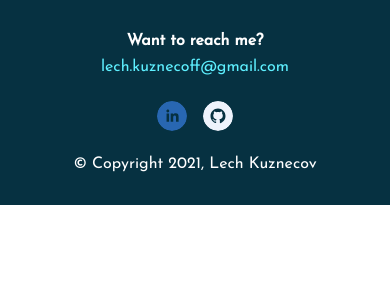
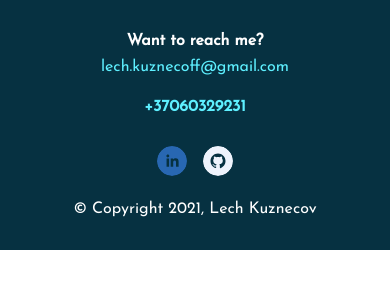
Before and after one commit to LechK/personal-website, a React (Create React App) app: page /about in a window 390 px wide. Shown: the top 300 px of the page. Built offline with nearby package versions, Linux system fonts and the light colour scheme.

Commit message:
phone number added

```diff
--- a/src/Routes.js
+++ b/src/Routes.js
@@ -14,6 +14,7 @@ function Routes() {
       </Suspense>
       <Footer
         email="lech.kuznecoff@gmail.com"
+        phoneNumber="+37060329231"
         copyright="&copy; Copyright 2021, Lech Kuznecov"
       />
     </Router>
--- a/src/components/Footer/Footer.jsx
+++ b/src/components/Footer/Footer.jsx
@@ -1,11 +1,12 @@
 import React from "react";
 import * as S from "./Footer.style";
 
-function Footer({ email, copyright }) {
+function Footer({ email, copyright, phoneNumber }) {
   return (
     <S.Footer>
       <S.Heading>Want to reach me?</S.Heading>
       <S.Email href={`mailto:${email}`}>{email}</S.Email>
+      <S.PhoneNumber>{phoneNumber}</S.PhoneNumber>
       <S.SocialBox>
         <S.StyledSocialIcon
           url="http://linkedin.com/in/lechkuznecov"
--- a/src/components/Footer/Footer.style.js
+++ b/src/components/Footer/Footer.style.js
@@ -16,6 +16,15 @@ export const Heading = styled.h4`
 `;
 
 export const Email = styled.a`
+  color: ${({ theme }) => theme.react};
+  text-decoration: none;
+  &:hover {
+    transition: 0.5s;
+    color: ${({ theme }) => theme.light};
+  }
+`;
+
+export const PhoneNumber = styled.h4`
   color: ${({ theme }) => theme.react};
   text-decoration: none;
   &:hover {
--- a/src/pages/Home/Home.jsx
+++ b/src/pages/Home/Home.jsx
@@ -186,7 +186,7 @@ function Home() {
                 friend introduced me to coding, I knew
                 that I wanted to become a part of it and
                 create lots of awesome projects.
-                Interested in Front-End Developers
+                Interested in Front-End Developer
                 position."
         />
         <S.CompInt>
```
